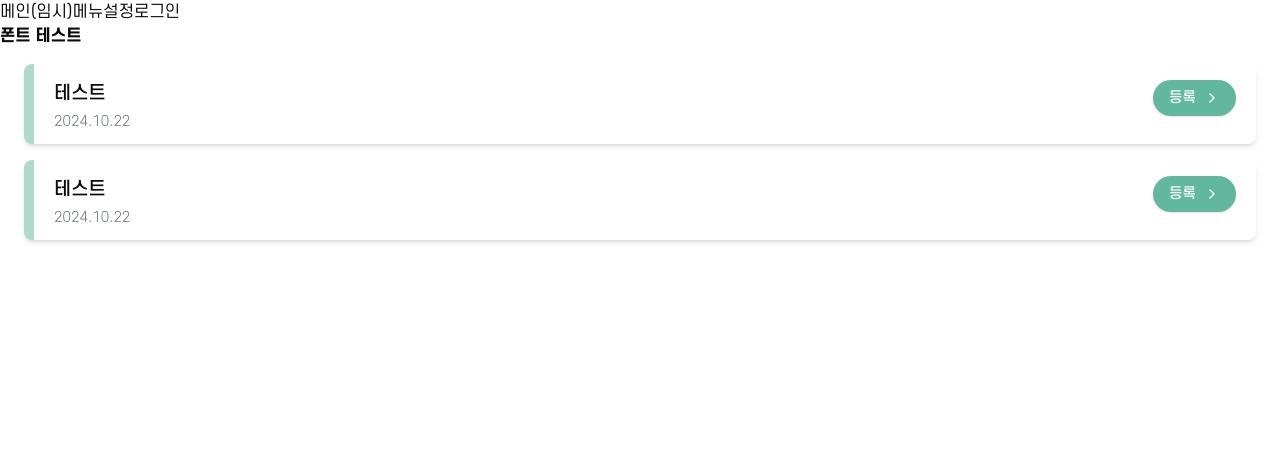
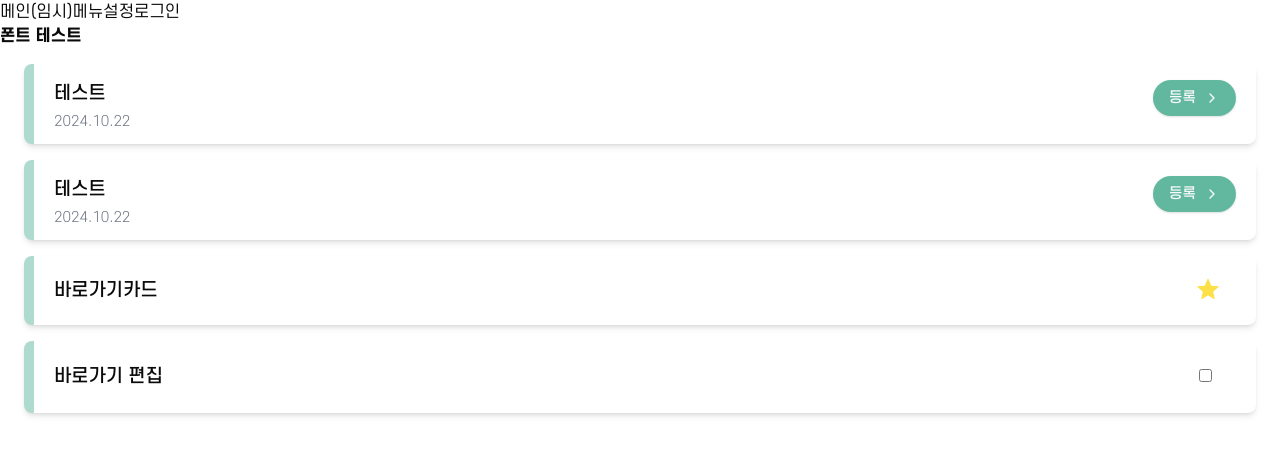
Before and after one commit to Hanaro-Trolly/ONE-HADA, a Next.js app in the folder one-hada/: page /test in a window 1280 px wide. Shown: the top 454 px of the page. Built offline with nearby package versions, Linux system fonts and the light colour scheme; no server answers.

Commit message:
feat: 바로가기 카드 컴포넌트 추가 && 테스트 추가

```diff
--- a/one-hada/app/test/page.tsx
+++ b/one-hada/app/test/page.tsx
@@ -1,4 +1,5 @@
 import HistoryCard from '@/components/molecules/HistoryCard';
+import ShortCutCard from '@/components/molecules/ShortCutCard';
 
 export default function ComponentTest() {
   return (
@@ -17,6 +18,18 @@ export default function ComponentTest() {
           date='2024.10.22'
           isConsulting={false}
         ></HistoryCard>
+        <ShortCutCard
+          id='1'
+          name='바로가기카드'
+          isEdit={false}
+          isFavorite={true}
+        ></ShortCutCard>
+        <ShortCutCard
+          id='2'
+          name='바로가기 편집'
+          isEdit={true}
+          isFavorite={true}
+        ></ShortCutCard>
       </div>
     </>
   );
--- /dev/null
+++ b/one-hada/components/molecules/ShortCutCard.tsx
@@ -0,0 +1,48 @@
+import { StarFilledIcon } from '@radix-ui/react-icons';
+import { Button } from '../ui/button';
+
+type ShortCutCardProps = {
+  id: string;
+  name: string;
+  isEdit: boolean;
+  isFavorite: boolean;
+};
+
+export default function ShortCutCard({
+  id,
+  name,
+  isEdit = false,
+  isFavorite = false,
+}: ShortCutCardProps) {
+  return (
+    <>
+      <div
+        key={id}
+        className='bg-white shadow-md rounded-lg border-l-[10px] border-[#AEDBCE] m-4 mx-6 p-4 px-5 h-15 flex justify-between'
+      >
+        <div className='flex items-center gap-1'>
+          <label className='font-medium text-lg'>{name}</label>
+        </div>
+
+        {isEdit ? (
+          <div className='px-6 py-2'>
+            <input type='checkbox'></input>
+          </div>
+        ) : (
+          <div>
+            <Button
+              variant='ghost'
+              className='bg-opacity-0 hover:bg-white [&_svg]:size-6'
+            >
+              {isFavorite ? (
+                <StarFilledIcon className='text-yellow-300' />
+              ) : (
+                <StarFilledIcon className='text-gray-400' />
+              )}
+            </Button>
+          </div>
+        )}
+      </div>
+    </>
+  );
+}
```
